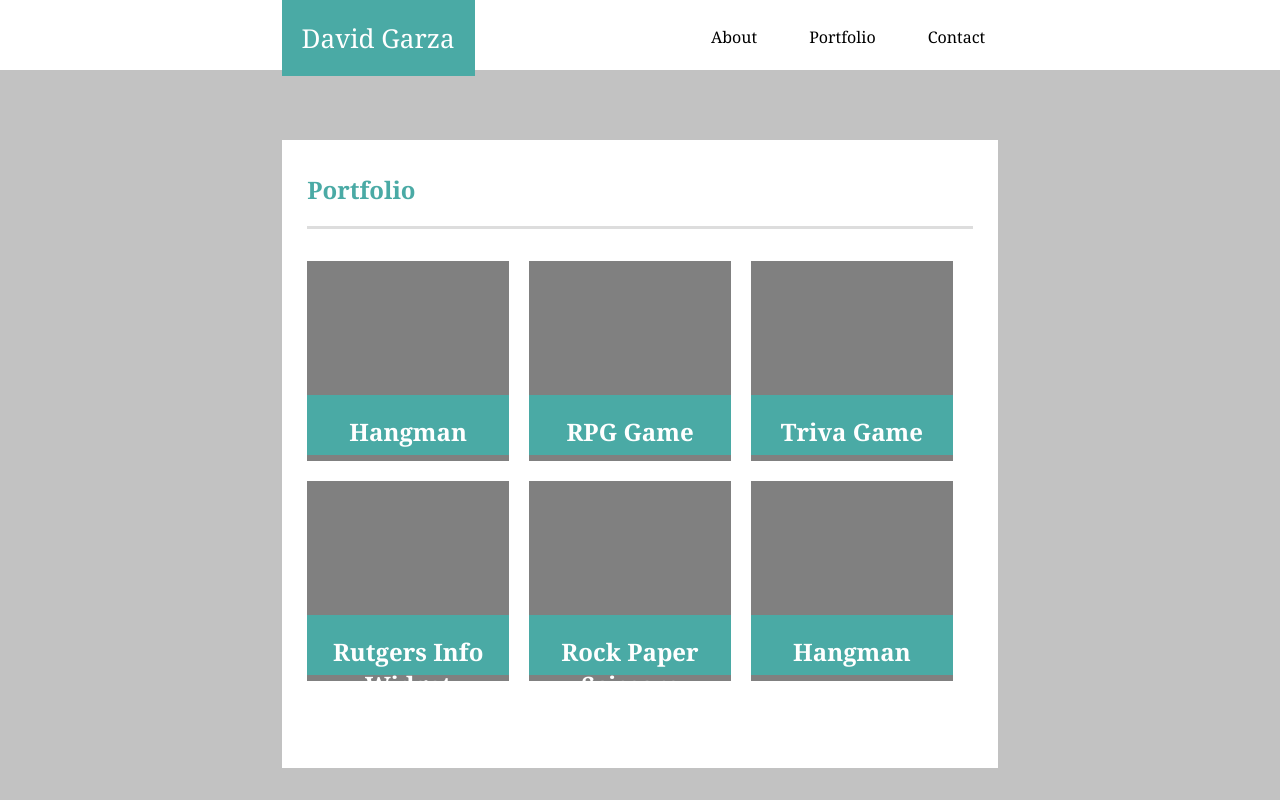
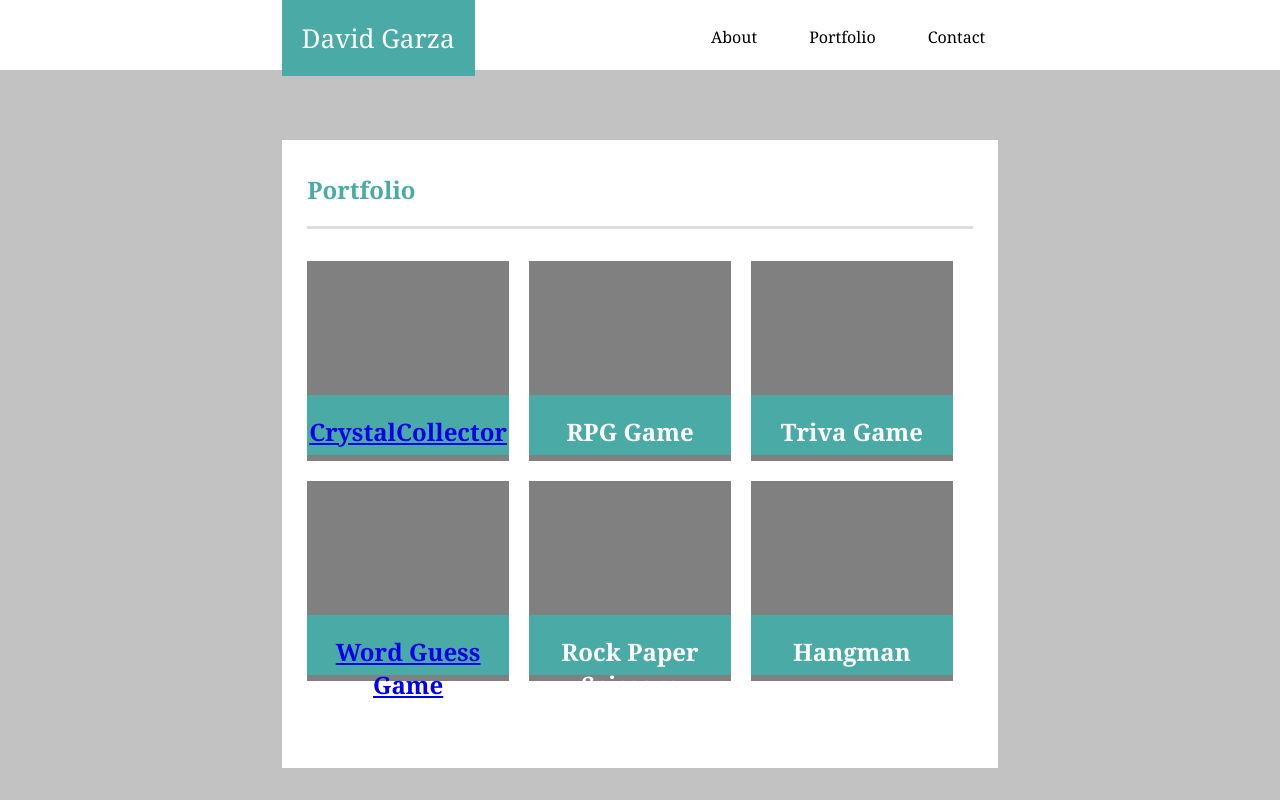
Before and after one commit to Dgarza0413/Responsive-Portfolio, a plain HTML site: page portfolio.html in a window 1280 px wide. Shown: the top 800 px of the page. Drawn offline with Linux system fonts and the light colour scheme.

Commit message:
new links

```diff
--- a/portfolio.html
+++ b/portfolio.html
@@ -32,8 +32,11 @@
                 <br>
                 <div class="flex-container">
                     <div class="flex-items">
+                        <!-- <img src="assets/images/blue-rupee.png" alt=""> -->
                         <div class="sub-title">
-                            <h2>Hangman</h2>
+                            <a target="_blank" href="https://dgarza0413.github.io/crystal-collector/">
+                                <h2>CrystalCollector</h2>
+                            </a>
                         </div>
                     </div>
                     <div class="flex-items">
@@ -48,7 +51,9 @@
                     </div>
                     <div class="flex-items">
                         <div class="sub-title">
-                            <h2>Rutgers Info Widget</h2>
+                            <a target="_blank" href="https://dgarza0413.github.io/word-guess-game/">
+                                <h2>Word Guess Game</h2>
+                            </a>
                         </div>
                     </div>
                     <div class="flex-items">
```
Also changed, not shown: assets/images/blue-rupee.png (added).
